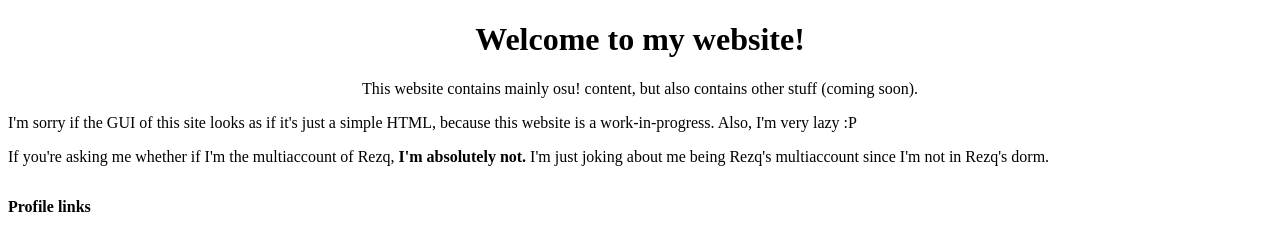
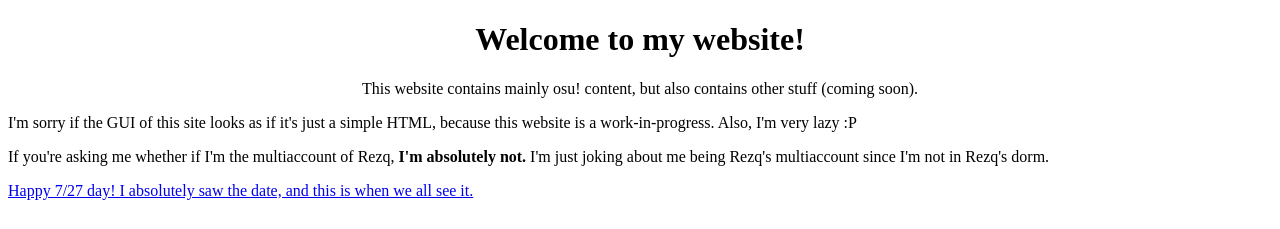
Before and after one commit to tematikkp/thetm, a plain HTML site: page index.html in a window 1280 px wide. Shown: the top 229 px of the page. Drawn offline with Linux system fonts and the light colour scheme.

Commit message:
when you see it

```diff
--- a/index.html
+++ b/index.html
@@ -7,6 +7,8 @@
   <p>I'm sorry if the GUI of this site looks as if it's just a simple HTML, because this website is a work-in-progress. Also, I'm very lazy :P</p>
 
   <p>If you're asking me whether if I'm the multiaccount of Rezq, <b>I'm absolutely not.</b> I'm just joking about me being Rezq's multiaccount since I'm not in Rezq's dorm.</p>
+
+  <p><a href="https://osu.ppy.sh/users/30666740">Happy 7/27 day! I absolutely saw the date, and this is when we all see it.</a></p>
 </body>
 </html>
 <style>
```
